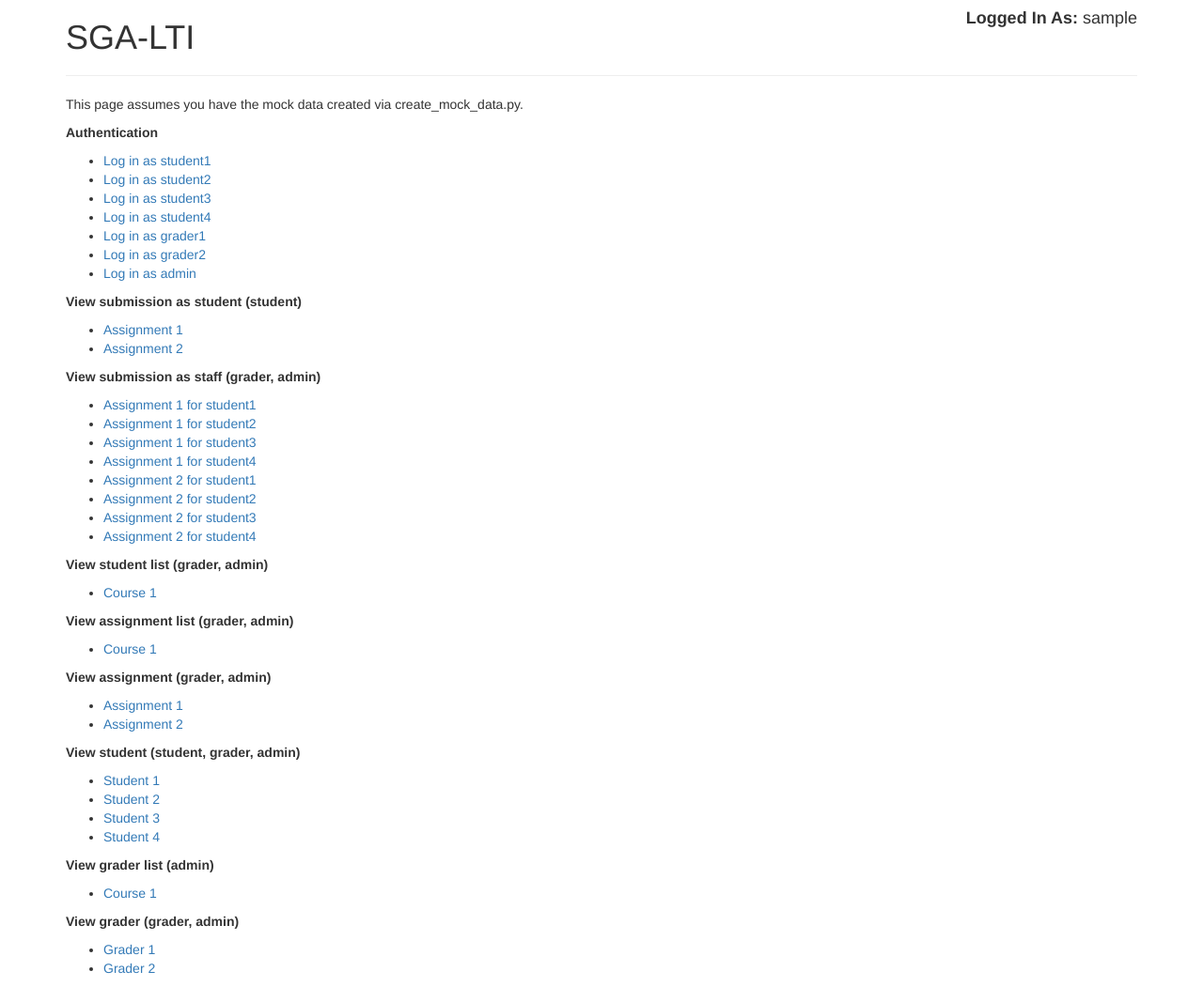
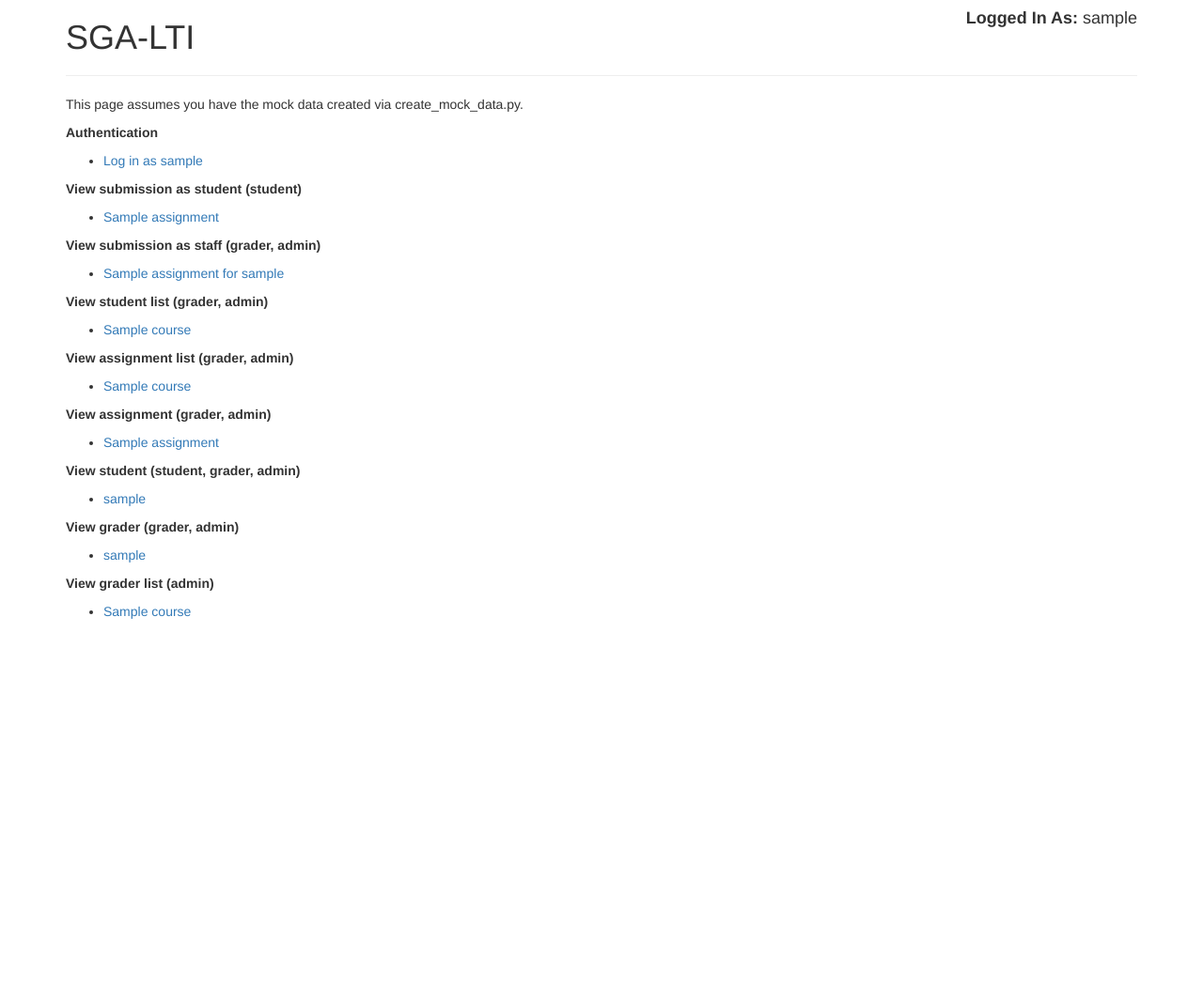
Before and after one commit to mitodl/sga-lti, a Django app: template sga/templates/sga/index.html in a window 1280 px wide. Shown: the whole page at 94% size. After the commit the page ends 659 px from the top, so only its background shows below. Run offline with Django 3.2, Linux system fonts and the light colour scheme; tables that the repository leaves empty hold one stand-in row (values such as "Sample post"); the template is opened without the code that fills it: values that come from a table or form of the project are taken from there, most other values are stand-ins (such as "Sample title", 1, 10 or a date in 2020); some libraries are stand-ins or nearby versions.

Commit message:
Updated urls and dev index.html

```diff
--- a/sga/templates/sga/index.html
+++ b/sga/templates/sga/index.html
@@ -9,141 +9,86 @@
     <p>This page assumes you have the mock data created via create_mock_data.py.</p>
     <p><b>Authentication</b></p>
     <ul>
-        <li><a href="{% url 'dev_start' username='student1' %}">Log in as student1</a></li>
-        <li><a href="{% url 'dev_start' username='student2' %}">Log in as student2</a></li>
-        <li><a href="{% url 'dev_start' username='student3' %}">Log in as student3</a></li>
-        <li><a href="{% url 'dev_start' username='student4' %}">Log in as student4</a></li>
-        <li><a href="{% url 'dev_start' username='grader1' %}">Log in as grader1</a></li>
-        <li><a href="{% url 'dev_start' username='grader2' %}">Log in as grader2</a></li>
-        <li><a href="{% url 'dev_start' username='admin' %}">Log in as admin</a></li>
+    {% for user in users %}
+        <li><a href="{% url 'dev_start' username=user.username %}">Log in as {{ user.username }}</a></li>
+    {% endfor %}
     </ul>
     <p><b>View submission as student (student)</b></p>
     <ul>
+    {% for assignment in assignments %}
         <li>
-            <a href="{% url 'view_submission_as_student' assignment_id='assignment1id' %}" target="_blank">
-                Assignment 1
+            <a href="{% url 'view_submission_as_student' assignment_id=assignment.edx_id %}" target="_blank">
+                {{ assignment.name }}
             </a>
         </li>
-        <li>
-            <a href="{% url 'view_submission_as_student' assignment_id='assignment2id' %}" target="_blank">
-                Assignment 2
-            </a>
-        </li>
+    {% endfor %}
     </ul>
     <p><b>View submission as staff (grader, admin)</b></p>
     <ul>
+    {% for assignment in assignments %}
+    {% for student in students %}
         <li>
-            <a href="{% url 'view_submission_as_staff' assignment_id='assignment1id' student_user_id='student1' %}" target="_blank">
-                Assignment 1 for student1
+            <a href="{% url 'view_submission_as_staff' assignment_id=assignment.edx_id student_user_id=student.user.username %}"
+               target="_blank">
+                {{ assignment.name }} for {{ student.user.username }}
             </a>
         </li>
-        <li>
-            <a href="{% url 'view_submission_as_staff' assignment_id='assignment1id' student_user_id='student2' %}" target="_blank">
-                Assignment 1 for student2
-            </a>
-        </li>
-        <li>
-            <a href="{% url 'view_submission_as_staff' assignment_id='assignment1id' student_user_id='student3' %}" target="_blank">
-                Assignment 1 for student3
-            </a>
-        </li>
-        </li>
-        <li>
-            <a href="{% url 'view_submission_as_staff' assignment_id='assignment1id' student_user_id='student4' %}" target="_blank">
-                Assignment 1 for student4
-            </a>
-        </li>
-        <li>
-            <a href="{% url 'view_submission_as_staff' assignment_id='assignment2id' student_user_id='student1' %}" target="_blank">
-                Assignment 2 for student1
-            </a>
-        </li>
-        <li>
-            <a href="{% url 'view_submission_as_staff' assignment_id='assignment2id' student_user_id='student2' %}" target="_blank">
-                Assignment 2 for student2
-            </a>
-        </li>
-        <li>
-            <a href="{% url 'view_submission_as_staff' assignment_id='assignment2id' student_user_id='student3' %}" target="_blank">
-                Assignment 2 for student3
-            </a>
-        </li>
-        <li>
-            <a href="{% url 'view_submission_as_staff' assignment_id='assignment2id' student_user_id='student4' %}" target="_blank">
-                Assignment 2 for student4
-            </a>
-        </li>
+    {% endfor %}
+    {% endfor %}
     </ul>
     <p><b>View student list (grader, admin)</b></p>
     <ul>
         <li>
-            <a href="{% url 'view_student_list' course_id='courseid' %}" target="_blank">
-                Course 1
+            <a href="{% url 'view_student_list' course_id=course.edx_id %}" target="_blank">
+                {{ course.name }}
             </a>
         </li>
     </ul>
     <p><b>View assignment list (grader, admin)</b></p>
     <ul>
         <li>
-            <a href="{% url 'view_assignment_list' course_id='courseid' %}" target="_blank">
-                Course 1
+            <a href="{% url 'view_assignment_list' course_id=course.edx_id %}" target="_blank">
+                {{ course.name }}
             </a>
         </li>
     </ul>
     <p><b>View assignment (grader, admin)</b></p>
     <ul>
+    {% for assignment in assignments %}
         <li>
-            <a href="{% url 'view_assignment' assignment_id='assignment1id' %}" target="_blank">
-                Assignment 1
+            <a href="{% url 'view_assignment' assignment_id=assignment.edx_id %}" target="_blank">
+                {{ assignment.name }}
             </a>
         </li>
-        <li>
-            <a href="{% url 'view_assignment' assignment_id='assignment2id' %}" target="_blank">
-                Assignment 2
-            </a>
-        </li>
+    {% endfor %}
     </ul>
     <p><b>View student (student, grader, admin)</b></p>
     <ul>
+    {% for student in students %}
         <li>
-            <a href="{% url 'view_student' course_id=course.edx_id student_user_id='student1' %}" target="_blank">
-                Student 1
+            <a href="{% url 'view_student' course_id=course.edx_id student_user_id=student.user.username %}"
+               target="_blank">
+                {{ student.user.username }}
             </a>
         </li>
+    {% endfor %}
+    </ul>
+    <p><b>View grader (grader, admin)</b></p>
+    <ul>
+    {% for grader in graders %}
         <li>
-            <a href="{% url 'view_student' course_id=course.edx_id student_user_id='student2' %}" target="_blank">
-                Student 2
+            <a href="{% url 'view_grader' course_id=course.edx_id grader_user_id=grader.user.username %}"
+               target="_blank">
+                {{ grader.user.username }}
             </a>
         </li>
-        <li>
-            <a href="{% url 'view_student' course_id=course.edx_id student_user_id='student3' %}" target="_blank">
-                Student 3
-            </a>
-        </li>
-        <li>
-            <a href="{% url 'view_student' course_id=course.edx_id student_user_id='student4' %}" target="_blank">
-                Student 4
-            </a>
-        </li>
+    {% endfor %}
     </ul>
     <p><b>View grader list (admin)</b></p>
     <ul>
         <li>
             <a href="{% url 'view_grader_list' course_id=course.edx_id %}" target="_blank">
-                Course 1
-            </a>
-        </li>
-    </ul>
-    <p><b>View grader (grader, admin)</b></p>
-    <ul>
-        <li>
-            <a href="{% url 'view_grader' course_id=course.edx_id grader_user_id="grader1" %}" target="_blank">
-                Grader 1
-            </a>
-        </li>
-        <li>
-            <a href="{% url 'view_grader' course_id=course.edx_id grader_user_id="grader2" %}" target="_blank">
-                Grader 2
+                {{ course.name }}
             </a>
         </li>
     </ul>
--- a/sga/urls.py
+++ b/sga/urls.py
@@ -9,18 +9,18 @@ from sga_lti import settings
 
 urlpatterns = [
     url(r'^$', index, name='sga-index'),
-    url(r'^dev-start/(?P<username>\w{0,50})$', dev_start, name="dev_start"),
+    url(r'^dev-start/(?P<username>[a-zA-Z0-9-_]{0,50})$', dev_start, name="dev_start"),
     url(r'^view-student-list/(?P<course_id>\w{0,50})$', view_student_list, name="view_student_list"),
     url(r'^view-grader-list/(?P<course_id>\w{0,50})$', view_grader_list, name="view_grader_list"),
     url(r'^view-assignment-list/(?P<course_id>\w{0,50})$', view_assignment_list, name="view_assignment_list"),
     url(r'^view-submission-as-student/(?P<assignment_id>\w{0,50})$', view_submission_as_student, name="view_submission_as_student"),
-    url(r'^view-submission-as-staff/(?P<assignment_id>\w{0,50})/(?P<student_user_id>\w{0,50})$', view_submission_as_staff, name="view_submission_as_staff"),
+    url(r'^view-submission-as-staff/(?P<assignment_id>\w{0,50})/(?P<student_user_id>[a-zA-Z0-9-_]{0,50})$', view_submission_as_staff, name="view_submission_as_staff"),
     url(r'^view-assignment/(?P<assignment_id>\w{0,50})$', view_assignment, name="view_assignment"),
-    url(r'^view-student/(?P<course_id>\w{0,50})/(?P<student_user_id>\w{0,50})$', view_student, name="view_student"),
-    url(r'^view-grader/(?P<course_id>\w{0,50})/(?P<grader_user_id>\w{0,50})$', view_grader, name="view_grader"),
-    url(r'^unsubmit-submission/(?P<assignment_id>\w{0,50})/(?P<student_user_id>\w{0,50})$', unsubmit_submission, name="unsubmit_submission"),
-    url(r'^change-student-to-grader/(?P<student_user_id>\w{0,50})$', change_student_to_grader, name="change_student_to_grader"),
-    url(r'^change-grader-to-student/(?P<grader_user_id>\w{0,50})$', change_grader_to_student, name="change_grader_to_student"),
+    url(r'^view-student/(?P<course_id>\w{0,50})/(?P<student_user_id>[a-zA-Z0-9-_]{0,50})$', view_student, name="view_student"),
+    url(r'^view-grader/(?P<course_id>\w{0,50})/(?P<grader_user_id>[a-zA-Z0-9-_]{0,50})$', view_grader, name="view_grader"),
+    url(r'^unsubmit-submission/(?P<assignment_id>\w{0,50})/(?P<student_user_id>[a-zA-Z0-9-_]{0,50})$', unsubmit_submission, name="unsubmit_submission"),
+    url(r'^change-student-to-grader/(?P<student_user_id>[a-zA-Z0-9-_]{0,50})$', change_student_to_grader, name="change_student_to_grader"),
+    url(r'^change-grader-to-student/(?P<grader_user_id>[a-zA-Z0-9-_]{0,50})$', change_grader_to_student, name="change_grader_to_student"),
 ]
 
 if settings.DEVELOPMENT:
```
Also changed, not shown: sga/views.py (+12 -4 lines).
